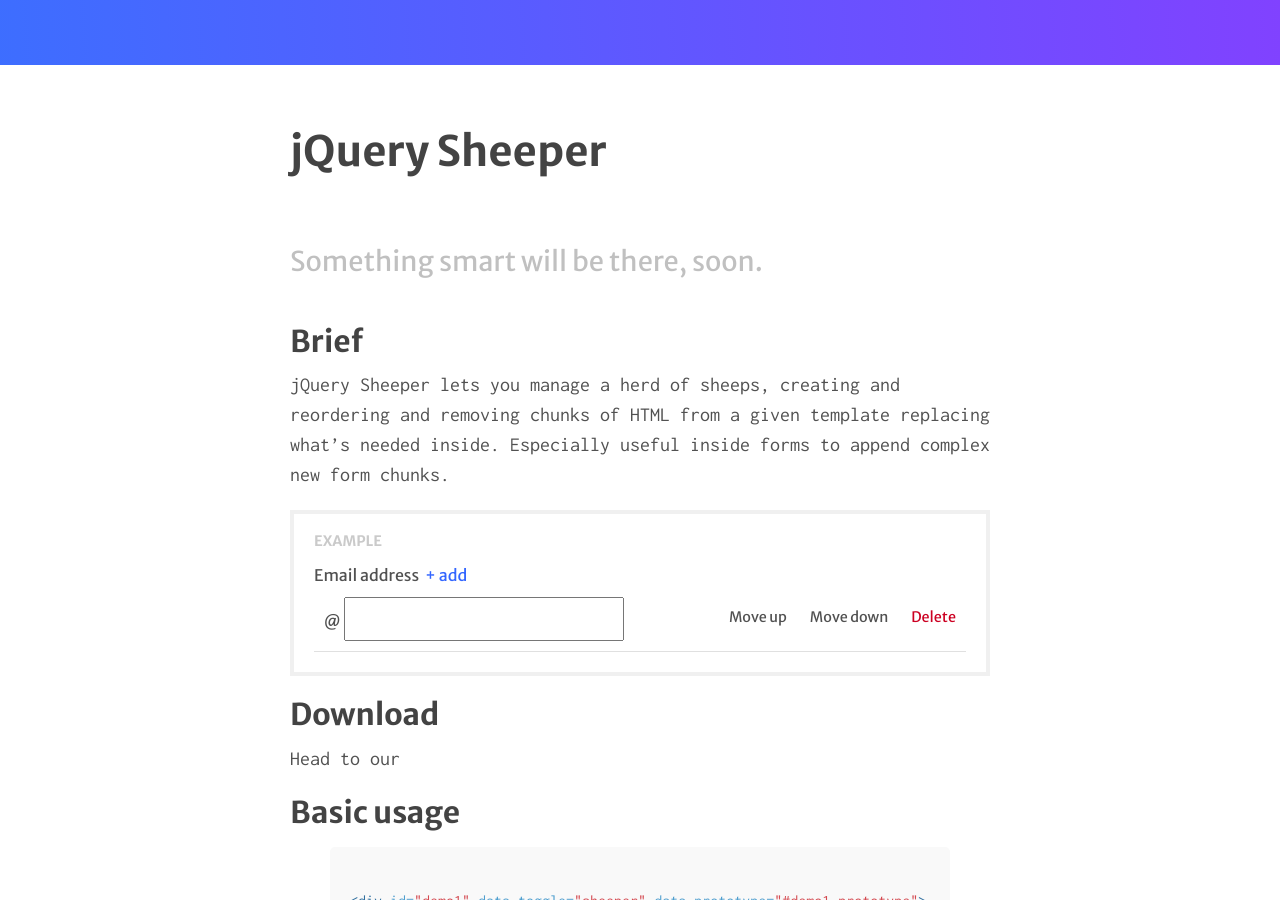
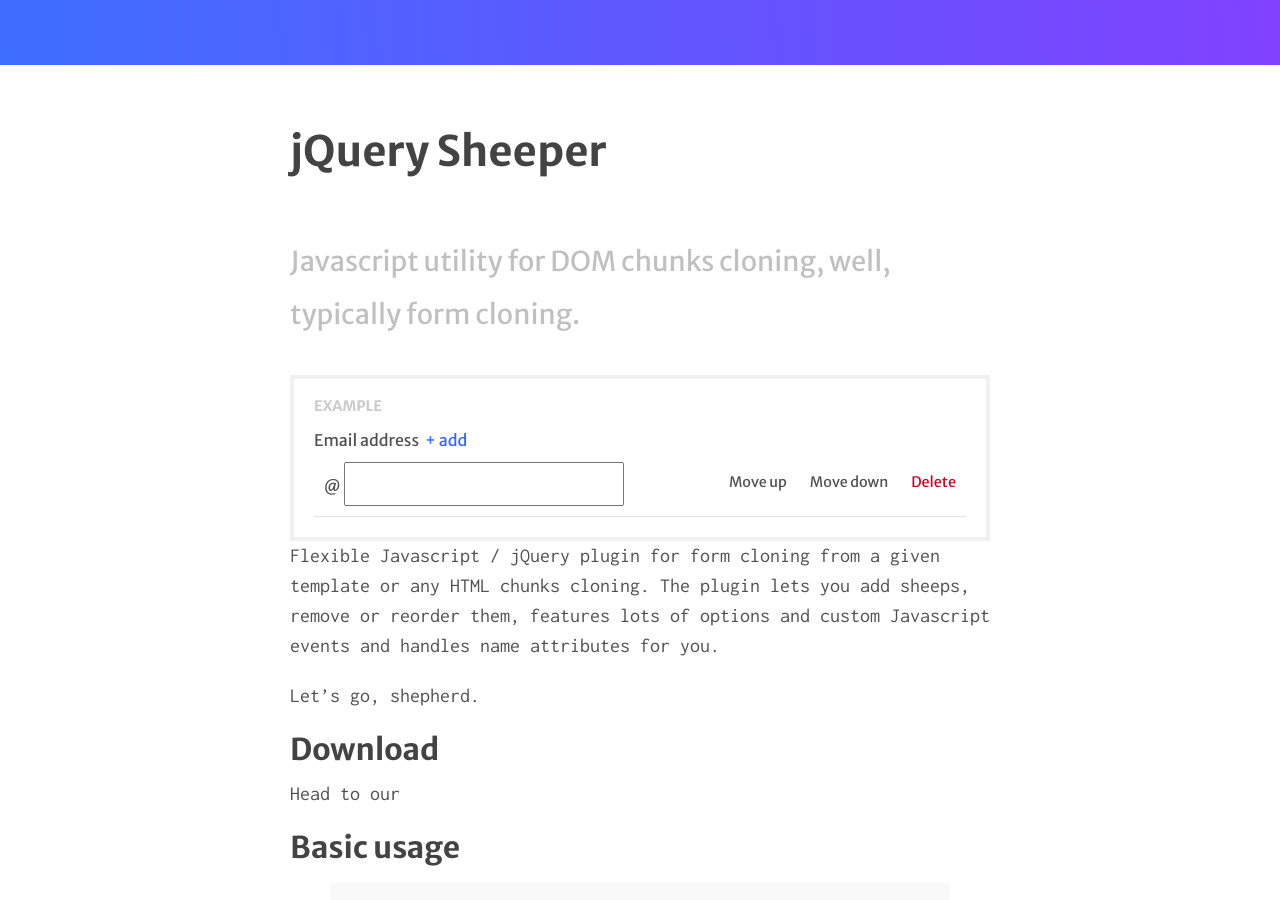
Before and after one commit to adrienrn/jquery-sheeper, a Jekyll site: the page built from docs/index.md, in a window 1280 px wide and 900 px high. Built offline with Jekyll 4.4.1, drawn with Linux system fonts in a browser that asks for light colours.

Commit message:
Docs: update tagling and description + move demo above description

```diff
--- a/docs/_config.yml
+++ b/docs/_config.yml
@@ -6,11 +6,15 @@ relative_permalinks: true
 
 # Setup
 title:               jQuery Sheeper
-tagline:             "Something smart will be there, soon."
-description: > # this means to ignore newlines until "baseurl:"
-  jQuery Sheeper lets you manage a herd of sheeps, creating and
-  reordering and removing chunks of HTML from a given template replacing what's
-  needed inside. Especially useful inside forms to append complex new form chunks.
+tagline:             "Javascript utility for DOM chunks cloning, well, typically form cloning."
+description: >
+  Flexible Javascript / jQuery plugin for form cloning from a given template or
+  any HTML chunks cloning. The plugin lets you add sheeps, remove or reorder
+  them, features lots of options and custom Javascript events and handles name
+  attributes for you.
+
+
+  Let's go, shepherd.
 
 url:                 http://getpoole.com
 paginate:            1
--- a/docs/index.md
+++ b/docs/index.md
@@ -2,10 +2,6 @@
 layout: default
 title: Home
 ---
-
-## Brief
-
-{{ site.description }}
 
 <div class="card-demo">
   <div class="card-block">
@@ -16,6 +12,8 @@ title: Home
     </script>
   </div>
 </div>
+
+{{ site.description }}
 
 ## Download
 
```
